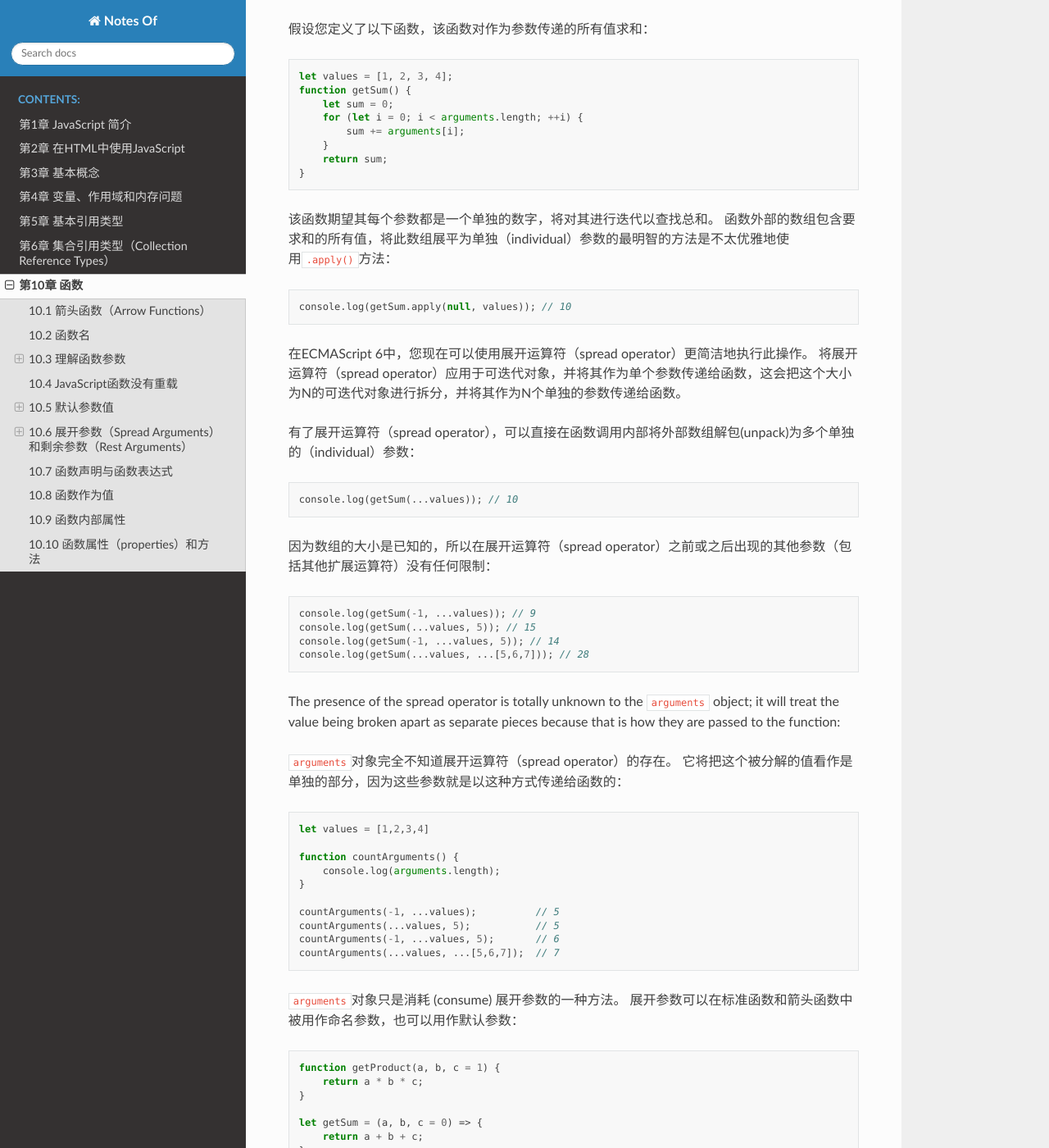
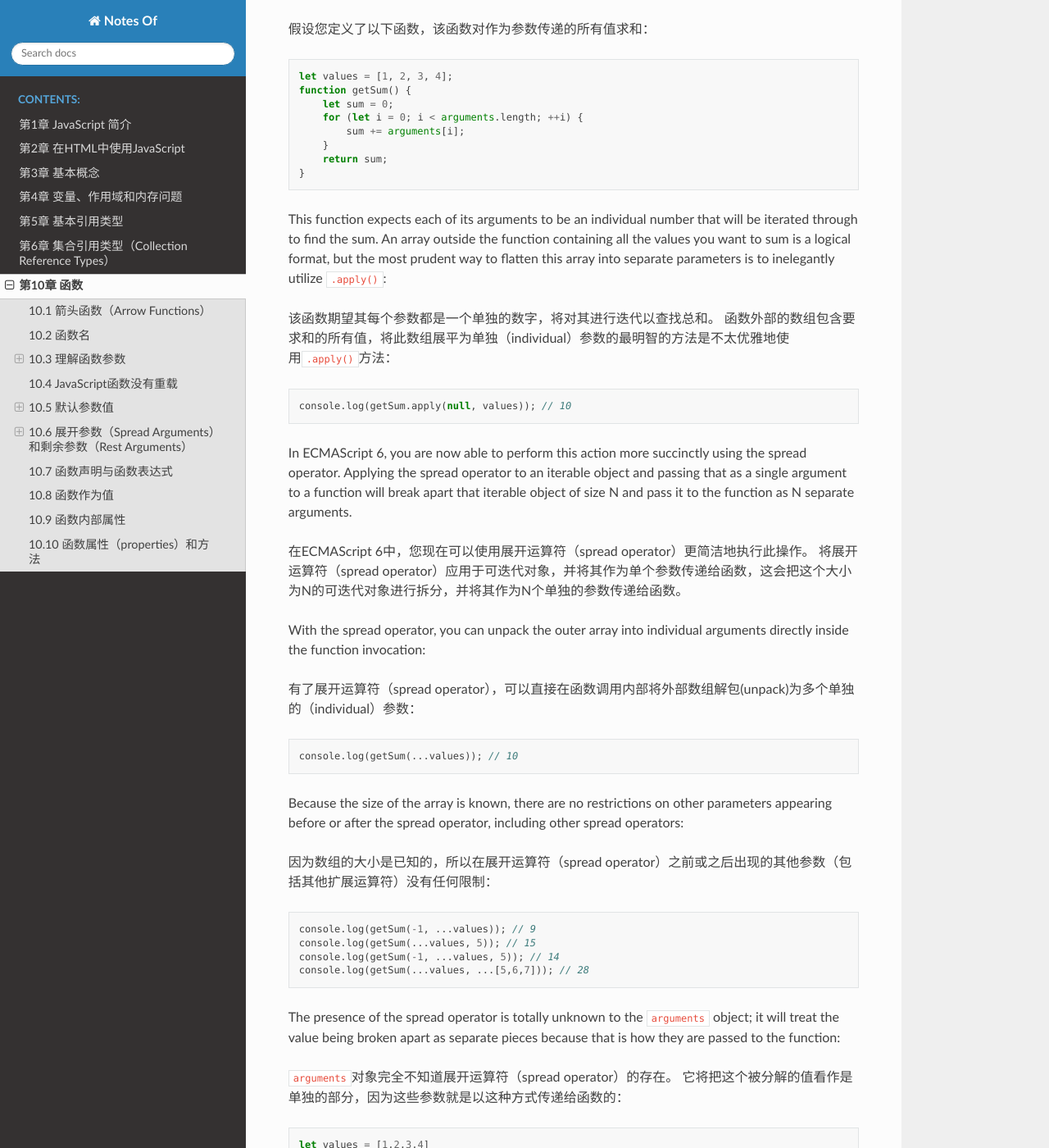
Before and after one commit to filefi/NotesOfProfessional-JavaScript-for-Web-Developers, a Sphinx documentation site: the page built from source/Chapter10-Functions.md, in a window 1280 px wide and 1400 px high, scrolled down 8768 px. Shown: the whole window at 82% size. Built offline with Sphinx 7.4.7 and the Read the Docs theme 2.0.0, drawn with Linux system fonts in a browser that asks for light colours; some of the changed text lies outside the part shown.

````diff
--- a/source/Chapter10-Functions.md
+++ b/source/Chapter10-Functions.md
@@ -460,19 +460,27 @@ function getSum() {
 }
 ```
 
+This function expects each of its arguments to be an individual number that will be iterated through to find the sum. An array outside the function containing all the values you want to sum is a logical format, but the most prudent way to flatten this array into separate parameters is to inelegantly utilize `.apply()`:
+
 该函数期望其每个参数都是一个单独的数字，将对其进行迭代以查找总和。 函数外部的数组包含要求和的所有值，将此数组展平为单独（individual）参数的最明智的方法是不太优雅地使用`.apply()`方法：
 
 ```js
 console.log(getSum.apply(null, values)); // 10
 ```
 
+In ECMAScript 6, you are now able to perform this action more succinctly using the spread operator. Applying the spread operator to an iterable object and passing that as a single argument to a function will break apart that iterable object of size N and pass it to the function as N separate arguments.
+
 在ECMAScript 6中，您现在可以使用展开运算符（spread operator）更简洁地执行此操作。 将展开运算符（spread operator）应用于可迭代对象，并将其作为单个参数传递给函数，这会把这个大小为N的可迭代对象进行拆分，并将其作为N个单独的参数传递给函数。
+
+With the spread operator, you can unpack the outer array into individual arguments directly inside the function invocation:
 
 有了展开运算符（spread operator），可以直接在函数调用内部将外部数组解包(unpack)为多个单独的（individual）参数：
 
 ```js
 console.log(getSum(...values)); // 10
 ```
+
+Because the size of the array is known, there are no restrictions on other parameters appearing before or after the spread operator, including other spread operators:
 
 因为数组的大小是已知的，所以在展开运算符（spread operator）之前或之后出现的其他参数（包括其他扩展运算符）没有任何限制：
 
@@ -499,6 +507,8 @@ countArguments(...values, 5);           // 5
 countArguments(-1, ...values, 5);       // 6
 countArguments(...values, ...[5,6,7]);  // 7
 ```
+
+The `arguments` object is only one way to consume spread arguments. Spread arguments can be used as named parameters in both standard functions and arrow functions, as well as alongside default arguments:
 
 `arguments`对象只是消耗 (consume) 展开参数的一种方法。 展开参数可以在标准函数和箭头函数中被用作命名参数，也可以用作默认参数：
 
````
